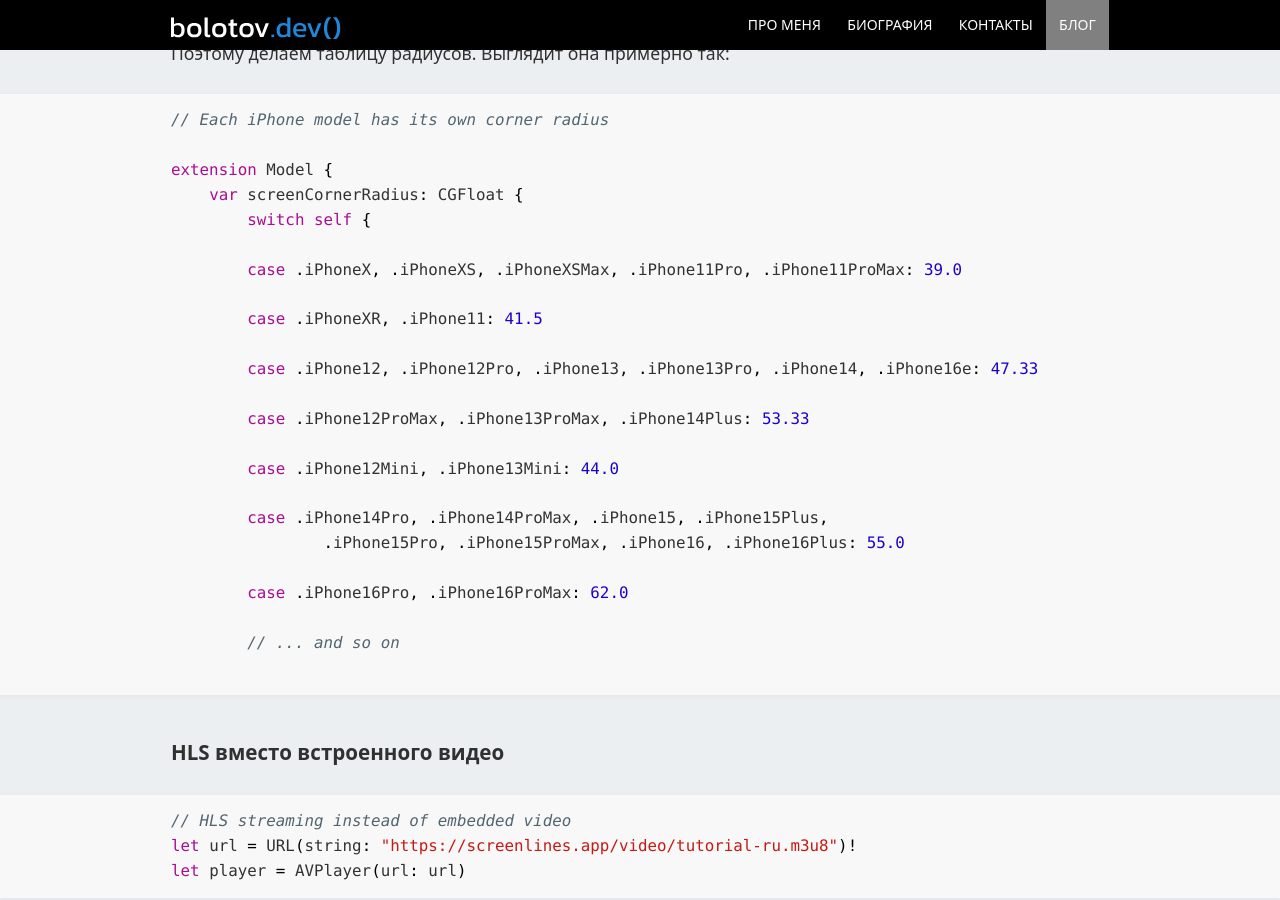
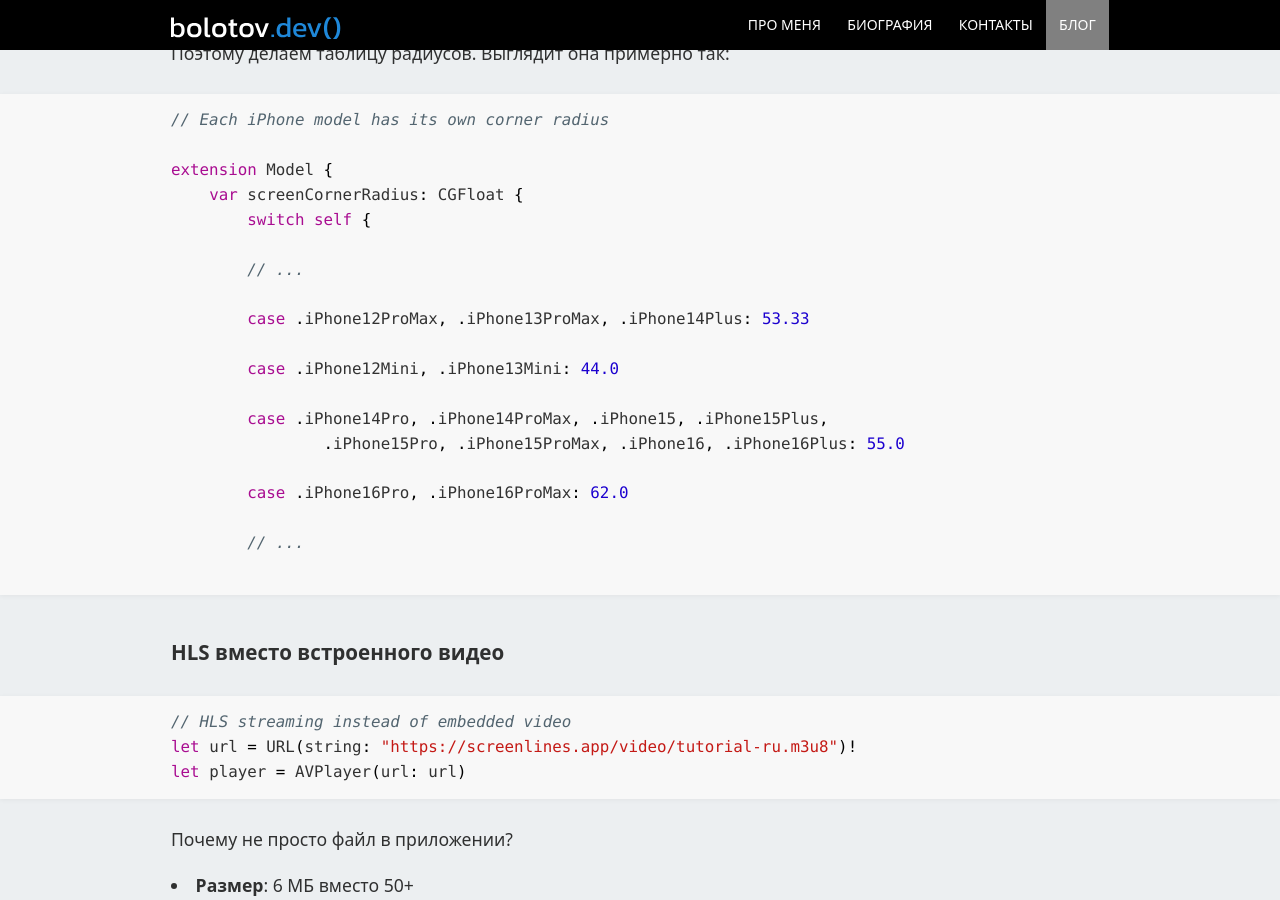
Before and after one commit to artembolotov/artembolotov.github.io, a Jekyll site: the page built from blog/_posts/2025-08-10-screenlines.md, in a window 1280 px wide and 900 px high, scrolled down 3375 px. Built offline with Jekyll 4.4.1, drawn with Linux system fonts in a browser that asks for light colours.

Commit message:
Code updated

````diff
--- a/blog/_posts/2025-08-10-screenlines.md
+++ b/blog/_posts/2025-08-10-screenlines.md
@@ -66,11 +66,7 @@ extension Model {
     var screenCornerRadius: CGFloat {
         switch self {
 
-        case .iPhoneX, .iPhoneXS, .iPhoneXSMax, .iPhone11Pro, .iPhone11ProMax: 39.0
-
-        case .iPhoneXR, .iPhone11: 41.5
-
-        case .iPhone12, .iPhone12Pro, .iPhone13, .iPhone13Pro, .iPhone14, .iPhone16e: 47.33
+        // ...
 
         case .iPhone12ProMax, .iPhone13ProMax, .iPhone14Plus: 53.33
 
@@ -81,7 +77,7 @@ extension Model {
 
         case .iPhone16Pro, .iPhone16ProMax: 62.0
 
-        // ... and so on
+        // ...
 
 ```
 
````
